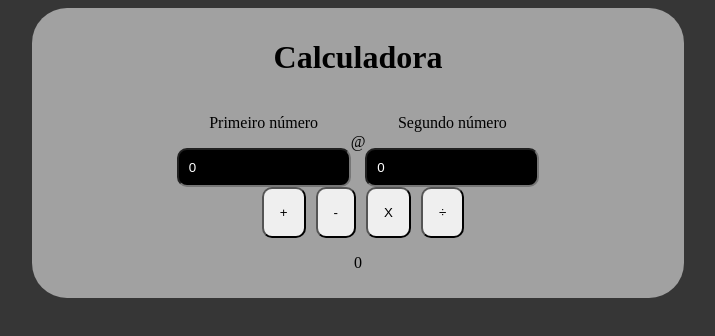
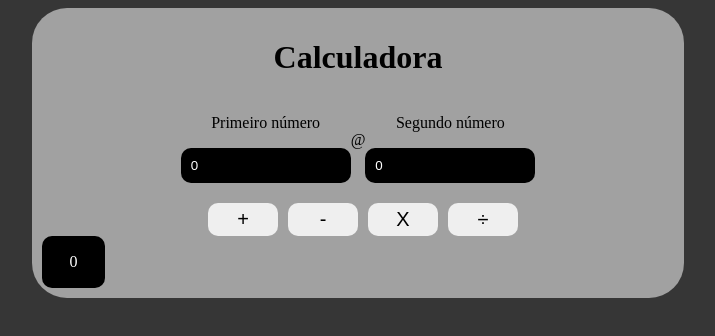
Before and after one commit to vinisvp/calculadoraAngular, an Angular app: page / in a window 1280 px wide. Shown: the top 336 px of the page, without its empty margins (282-997 px from the left). Built offline with nearby package versions, Linux system fonts and the light colour scheme.

Commit message:
perfumary part 2: buttons, borders and the result display

```diff
--- a/src/app/calc/calc.component.css
+++ b/src/app/calc/calc.component.css
@@ -30,15 +30,32 @@ h1{
   border-radius: 10px;
   width: 150px;
   padding: 10px;
+  border: 0px;
 }
 
 .btn{
+  margin-top: 20px;
   display: flex;
   justify-content: center;
 }
 
 button{
   margin-left: 10px;
-  padding: 16px;
+  width: 70px;
+  font-size: 20px;
+  padding-bottom: 5px;
+  padding-top: 5px;
+  border-radius: 10px;
+  border: 0px;
+}
+
+.result{
+  background-color: #000000;
+  width: 10%;
+  padding-block: 1px;
   border-radius: 10px;
 }
+
+.result p{
+  color: white;
+}
--- a/src/app/calc/calc.component.html
+++ b/src/app/calc/calc.component.html
@@ -26,6 +26,9 @@
         <button (click)="div()">÷</button>
       </div>
     </div>
-    <p>{{result}}</p>
+
+    <div class="result">
+      <p>{{result}}</p>
+    </div>
   </form>
 </div>
```
